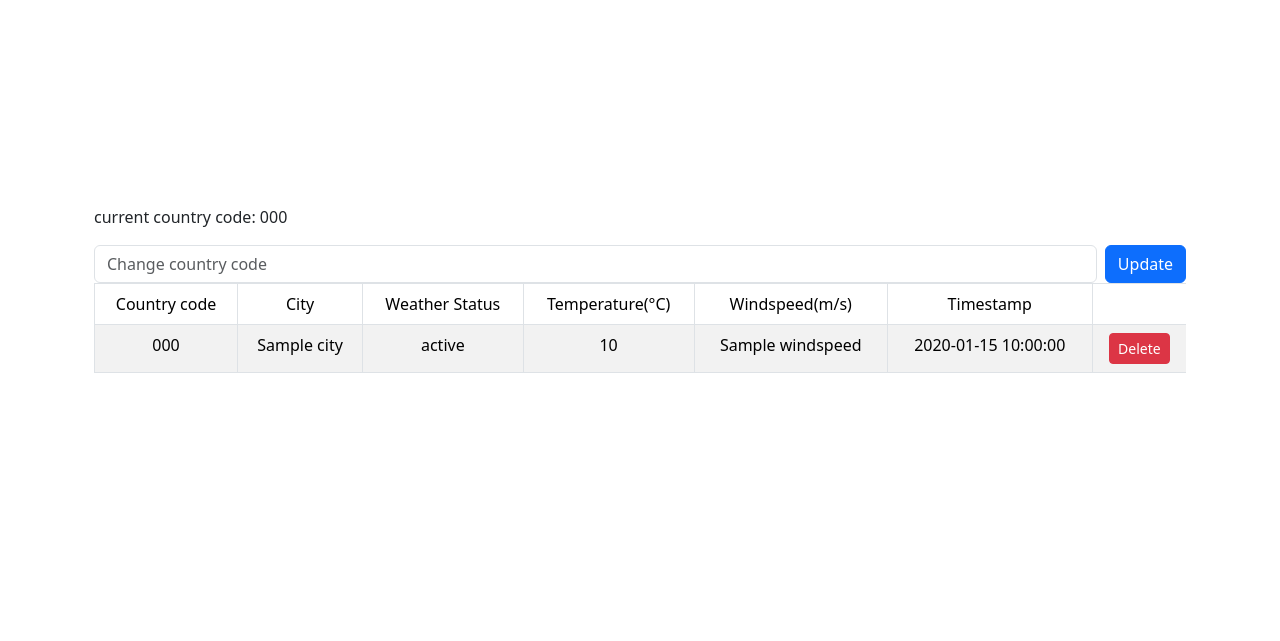
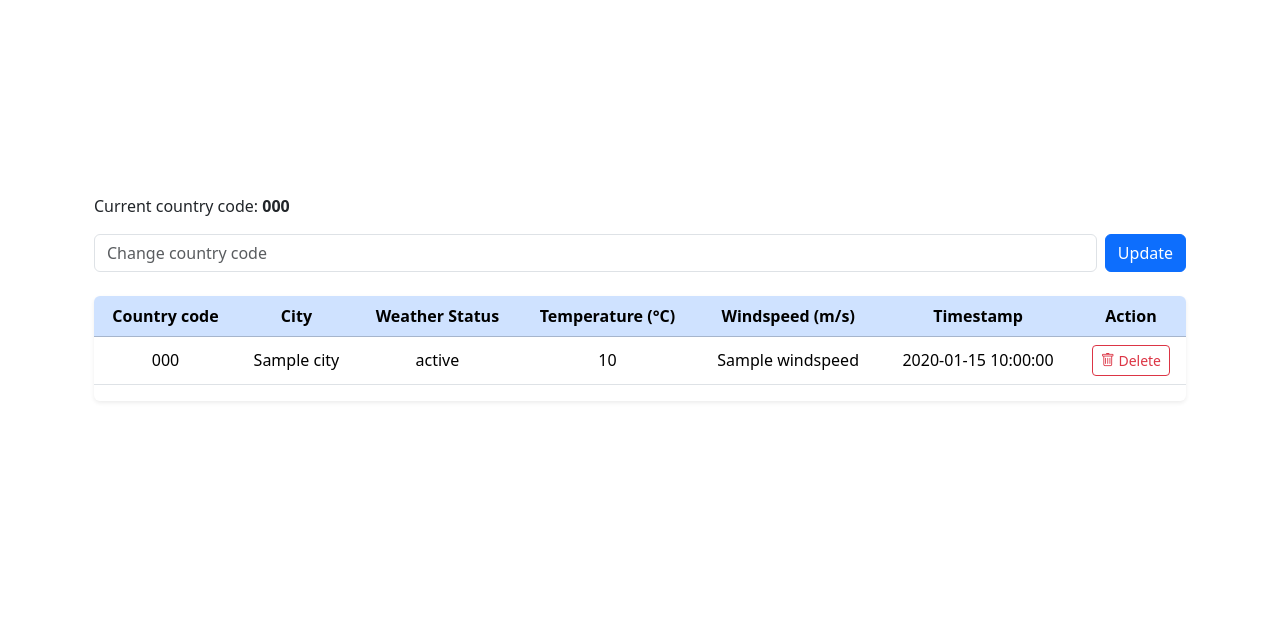
Before and after one commit to Raihan-Naieem/weather_app, a Python web app: template templates/index.html in a window 1280 px wide. Shown: the part 147-788 px from the top of the page. Run offline with Jinja, Linux system fonts and the light colour scheme; the template is opened without the code that fills it: most values are stand-ins (such as "Sample title", 1, 10 or a date in 2020).

Commit message:
changes in index.html

```diff
--- a/templates/index.html
+++ b/templates/index.html
@@ -5,32 +5,41 @@
 Home
 {% endblock %}
 
+
 {% block body %}
 <div class="container min-vh-100 d-flex align-items-center justify-content-center">
   <div class="container mb-4">
-		<p> current country code: {{current_country_code}}
-		<form class="d-flex align-items-center gap-2"
-	          action={{ url_for("update_country_code") }}
+    <p>Current country code: <strong>{{ current_country_code }}</strong></p>
+
+    <!-- Country Code Update -->
+    <form class="d-flex align-items-center gap-2 mb-4"
+          action="{{ url_for('update_country_code') }}"
           method="post">
-			<input type="text" class="form-control" name="country_code" placeholder="Change country code" list="country-codes">
+      <input type="text"
+             class="form-control"
+             name="country_code"
+             placeholder="Change country code"
+             list="country-codes">
       <datalist id="country-codes">
         {% for code in available_codes %}
           <option value="{{ code }}"></option>
         {% endfor %}
       </datalist>
-			<button type="submit" class="btn btn-primary" >Update</button>
+      <button type="submit" class="btn btn-primary">Update</button>
     </form>
 
-
-		<table class="table table-striped table-bordered table-hover text-center">
-		 <thead>
+    <!-- Weather Data Table -->
+    <div class="table-responsive shadow-sm rounded">
+      <table class="table table-hover align-middle text-center">
+        <thead class="table-primary">
           <tr>
-				<td> Country code </td>
-				<td> City </td>
-				<td> Weather Status </td>
-				<td> Temperature(°C)</td>
-				<td> Windspeed(m/s) </td>
-				<td> Timestamp </td>
+            <th>Country code</th>
+            <th>City</th>
+            <th>Weather Status</th>
+            <th>Temperature (°C)</th>
+            <th>Windspeed (m/s)</th>
+            <th>Timestamp</th>
+            <th>Action</th>
           </tr>
         </thead>
         <tbody>
@@ -42,20 +51,20 @@ Home
             <td>{{ weather_data.temperature }}</td>
             <td>{{ weather_data.windspeed }}</td>
             <td>{{ weather_data.timestamp }}</td>
-				<td style="border: none;">
-					<form action="{{ url_for("delete_row", id=weather_data.id) }}"
-						  method="post">
-						<button type="submit" class="btn btn-danger btn-sm">Delete</button>
+            <td>
+              <form action="{{ url_for('delete_row', id=weather_data.id) }}"
+                    method="post"
+                    class="d-inline">
+                <button type="submit" class="btn btn-outline-danger btn-sm">
+                  <i class="bi bi-trash"></i> Delete
+                </button>
               </form>
             </td>
           </tr>
           {% endfor %}
         </tbody>
-
       </table>
     </div>
-
-
-
+  </div>
 </div>
 {% endblock %}
```
Lines whose indentation alone changed are shown as unchanged.
